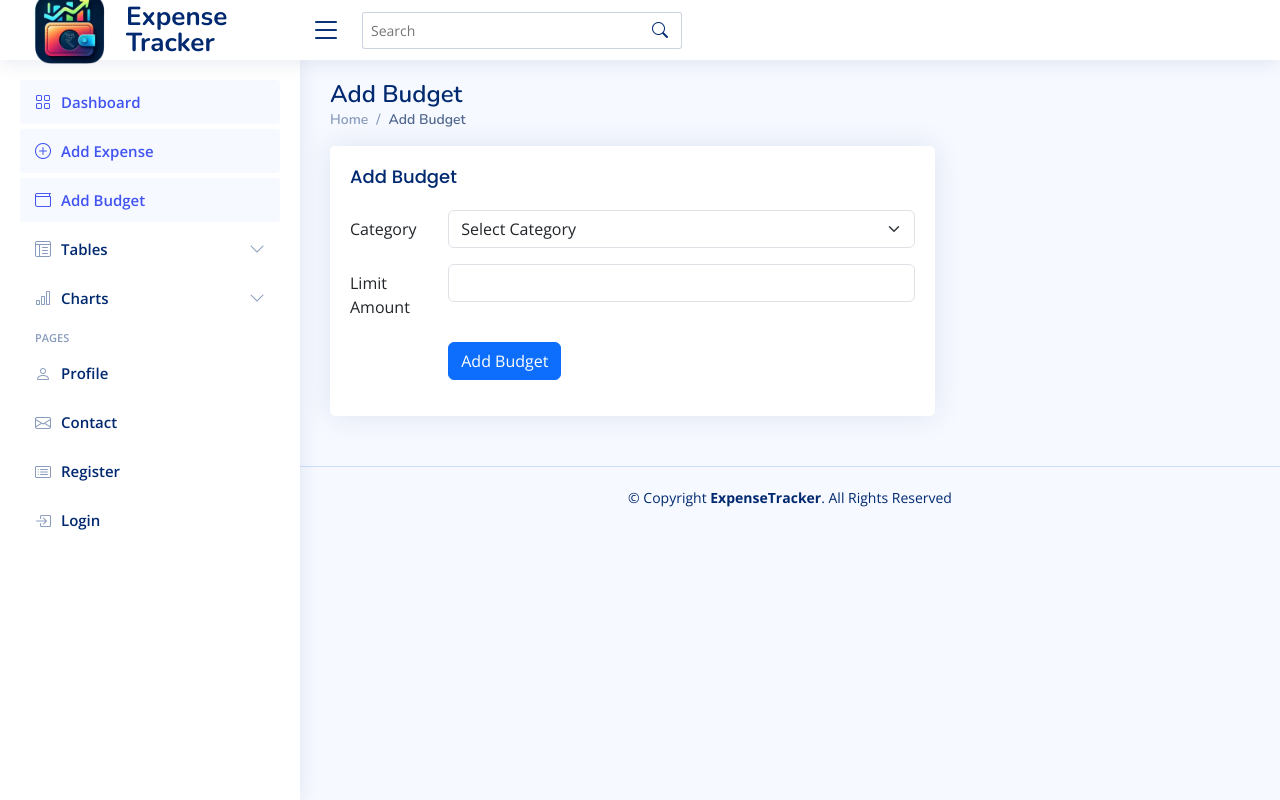
After one commit to Alanbenny05/Expense-Track, a Django app: page /add-budget/ in a window 1280 px wide. The commit adds this page. Run offline with Django 5.2, Linux system fonts and the light colour scheme; the visitor is signed in with stand-in values (Sample User, id 1); data that the repository does not hold is empty; some libraries are stand-ins or nearby versions.

Commit message:
update budget and expense

```diff
--- /dev/null
+++ b/expensetrackapp/templates/add-budget.html
@@ -0,0 +1,231 @@
+{% load static %}
+<!DOCTYPE html>
+<html lang="en">
+
+<head>
+  <meta charset="utf-8">
+  <meta content="width=device-width, initial-scale=1.0" name="viewport">
+
+  <title>Add Budget - Expense Tracker Online</title>
+  <meta content="" name="description">
+  <meta content="" name="keywords">
+
+  <!-- Favicons -->
+  <link href="{% static 'assets/img/favicon.png'%}" rel="icon">
+  <link href="{% static 'assets/img/apple-touch-icon.png'%}" rel="apple-touch-icon">
+
+  <!-- Google Fonts -->
+  <link href="https://fonts.gstatic.com" rel="preconnect">
+  <link href="https://fonts.googleapis.com/css?family=Open+Sans:300,300i,400,400i,600,600i,700,700i|Nunito:300,300i,400,400i,600,600i,700,700i|Poppins:300,300i,400,400i,500,500i,600,600i,700,700i" rel="stylesheet">
+
+  <!-- Vendor CSS Files -->
+  <link href="{% static 'assets/vendor/bootstrap/css/bootstrap.min.css'%}" rel="stylesheet">
+  <link href="{% static 'assets/vendor/bootstrap-icons/bootstrap-icons.css'%}" rel="stylesheet">
+  <link href="{% static 'assets/vendor/boxicons/css/boxicons.min.css'%}" rel="stylesheet">
+  <link href="{% static 'assets/vendor/quill/quill.snow.css'%}" rel="stylesheet">
+  <link href="{% static 'assets/vendor/quill/quill.bubble.css'%}" rel="stylesheet">
+  <link href="{% static 'assets/vendor/remixicon/remixicon.css'%}" rel="stylesheet">
+  <link href="{% static 'assets/vendor/simple-datatables/style.css'%}" rel="stylesheet">
+
+  <!-- Template Main CSS File -->
+  <link href="{% static 'assets/css/style.css'%}" rel="stylesheet">
+</head>
+
+<body>
+
+  <!-- ======= Header ======= -->
+  <header id="header" class="header fixed-top d-flex align-items-center">
+    <div class="d-flex align-items-center justify-content-between">
+      <a href="{% url 'index' %}" class="logo d-flex align-items-center">
+        <img src="{% static 'assets/img/logo.png' %}" alt="Expense Tracker Logo">
+        <span class="d-none d-lg-block">Expense Tracker</span>
+      </a>
+      <i class="bi bi-list toggle-sidebar-btn"></i>
+    </div><!-- End Logo -->
+
+    <div class="search-bar">
+      <form class="search-form d-flex align-items-center" method="POST" action="#">
+        <input type="text" name="query" placeholder="Search" title="Enter search keyword">
+        <button type="submit" title="Search"><i class="bi bi-search"></i></button>
+      </form>
+    </div><!-- End Search Bar -->
+
+    <nav class="header-nav ms-auto">
+      <ul class="d-flex align-items-center">
+        <!-- Notification, Messages, and Profile Dropdowns -->
+        <!-- Add your notification, messages, and profile dropdown code here -->
+      </ul>
+    </nav><!-- End Icons Navigation -->
+  </header><!-- End Header -->
+
+  <!-- ======= Sidebar ======= -->
+  <aside id="sidebar" class="sidebar">
+    <ul class="sidebar-nav" id="sidebar-nav">
+      <li class="nav-item">
+        <a class="nav-link" href="{% url 'index' %}">
+          <i class="bi bi-grid"></i>
+          <span>Dashboard</span>
+        </a>
+      </li><!-- End Dashboard Nav -->
+
+      <li class="nav-item">
+        <a class="nav-link" href="{% url 'add-expense' %}">
+          <i class="bi bi-plus-circle"></i>
+          <span>Add Expense</span>
+        </a>
+      </li><!-- End Add Expense Nav -->
+
+      <li class="nav-item">
+        <a class="nav-link" href="{% url 'add-budget' %}">
+          <i class="bi bi-wallet"></i>
+          <span>Add Budget</span>
+        </a>
+      </li><!-- End Add Budget Nav -->
+
+      <li class="nav-item">
+        <a class="nav-link collapsed" data-bs-target="#tables-nav" data-bs-toggle="collapse" href="#">
+          <i class="bi bi-layout-text-window-reverse"></i><span>Tables</span><i class="bi bi-chevron-down ms-auto"></i>
+        </a>
+        <ul id="tables-nav" class="nav-content collapse">
+          <li>
+            <a href="tables-general.html">
+              <i class="bi bi-circle"></i><span>General Tables</span>
+            </a>
+          </li>
+          <li>
+            <a href="tables-data.html">
+              <i class="bi bi-circle"></i><span>Data Tables</span>
+            </a>
+          </li>
+        </ul>
+      </li><!-- End Tables Nav -->
+
+      <li class="nav-item">
+        <a class="nav-link collapsed" data-bs-target="#charts-nav" data-bs-toggle="collapse" href="#">
+          <i class="bi bi-bar-chart"></i><span>Charts</span><i class="bi bi-chevron-down ms-auto"></i>
+        </a>
+        <ul id="charts-nav" class="nav-content collapse">
+          <li>
+            <a href="charts-chartjs.html">
+              <i class="bi bi-circle"></i><span>Chart.js</span>
+            </a>
+          </li>
+          <li>
+            <a href="charts-apexcharts.html">
+              <i class="bi bi-circle"></i><span>ApexCharts</span>
+            </a>
+          </li>
+        </ul>
+      </li><!-- End Charts Nav -->
+
+      <li class="nav-heading">Pages</li>
+
+      <li class="nav-item">
+        <a class="nav-link collapsed" href="users-profile.html">
+          <i class="bi bi-person"></i>
+          <span>Profile</span>
+        </a>
+      </li><!-- End Profile Page Nav -->
+
+      <li class="nav-item">
+        <a class="nav-link collapsed" href="pages-contact.html">
+          <i class="bi bi-envelope"></i>
+          <span>Contact</span>
+        </a>
+      </li><!-- End Contact Page Nav -->
+
+      <li class="nav-item">
+        <a class="nav-link collapsed" href="{% url 'register' %}">
+          <i class="bi bi-card-list"></i>
+          <span>Register</span>
+        </a>
+      </li><!-- End Register Page Nav -->
+
+      <li class="nav-item">
+        <a class="nav-link collapsed" href="{% url 'loginuser' %}">
+          <i class="bi bi-box-arrow-in-right"></i>
+          <span>Login</span>
+        </a>
+      </li><!-- End Login Page Nav -->
+    </ul>
+  </aside><!-- End Sidebar-->
+
+  <main id="main" class="main">
+    <div class="pagetitle">
+      <h1>Add Budget</h1>
+      <nav>
+        <ol class="breadcrumb">
+          <li class="breadcrumb-item"><a href="{% url 'index' %}">Home</a></li>
+          <li class="breadcrumb-item active">Add Budget</li>
+        </ol>
+      </nav>
+    </div><!-- End Page Title -->
+
+    <section class="section">
+      <div class="row">
+        <div class="col-lg-8">
+          <div class="card">
+            <div class="card-body">
+              <h5 class="card-title">Add Budget</h5>
+
+              <!-- Budget Form -->
+              <form method="post" action="{% url 'add-budget' %}">
+                {% csrf_token %}
+                <div class="row mb-3">
+                  <label for="category" class="col-sm-2 col-form-label">Category</label>
+                  <div class="col-sm-10">
+                    <select class="form-select" id="category" name="category" required>
+                      <option value="">Select Category</option>
+                      {% for category in categories %}
+                        <option value="{{ category.id }}">{{ category.name }}</option>
+                      {% endfor %}
+                    </select>
+                  </div>
+                </div>
+
+                <div class="row mb-3">
+                  <label for="limit_amount" class="col-sm-2 col-form-label">Limit Amount</label>
+                  <div class="col-sm-10">
+                    <input type="number" class="form-control" id="limit_amount" name="limit_amount" required>
+                  </div>
+                </div>
+
+                <div class="row mb-3">
+                  <div class="col-sm-10 offset-sm-2">
+                    <button type="submit" class="btn btn-primary">Add Budget</button>
+                  </div>
+                </div>
+              </form><!-- End Budget Form -->
+
+            </div>
+          </div>
+        </div>
+      </div>
+    </section>
+
+  </main><!-- End #main -->
+
+  <!-- ======= Footer ======= -->
+  <footer id="footer" class="footer">
+    <div class="copyright">
+      &copy; Copyright <strong><span>ExpenseTracker</span></strong>. All Rights Reserved
+    </div>
+  </footer><!-- End Footer -->
+
+  <a href="#" class="back-to-top d-flex align-items-center justify-content-center"><i class="bi bi-arrow-up-short"></i></a>
+
+  <!-- Vendor JS Files -->
+  <script src="{% static 'assets/vendor/apexcharts/apexcharts.min.js'%}"></script>
+  <script src="{% static 'assets/vendor/bootstrap/js/bootstrap.bundle.min.js'%}"></script>
+  <script src="{% static 'assets/vendor/chart.js/chart.umd.js'%}"></script>
+  <script src="{% static 'assets/vendor/quill/quill.js'%}"></script>
+  <script src="{% static 'assets/vendor/simple-datatables/simple-datatables.js'%}"></script>
+  <script src="{% static 'assets/vendor/tinymce/tinymce.min.js'%}"></script>
+  <script src="{% static 'assets/vendor/php-email-form/validate.js'%}"></script>
+
+  <!-- Template Main JS File -->
+  <script src="{% static 'assets/js/main.js'%}"></script>
+
+</body>
+
+</html>
--- a/expensetrackapp/urls.py
+++ b/expensetrackapp/urls.py
@@ -6,4 +6,9 @@ urlpatterns = [
     path('register/', views.signup, name='register'),
     path('index/', views.index, name='index'),
     path('add-expense/', views.add_expense, name='add-expense'),
+    path('add-budget/', views.add_budget, name='add-budget'),
+    path('update-expense/<int:expense_id>/', views.update_expense, name='update-expense'),  # Update Expense
+    path('delete-expense/<int:expense_id>/', views.delete_expense, name='delete-expense'),  # Delete Expense
+    path('update-budget/<int:budget_id>/', views.update_budget, name='update-budget'),  # Update Budget
+    path('delete-budget/<int:budget_id>/', views.delete_budget, name='delete-budget'),  # Delete Budget
 ]
--- a/expensetrackapp/views.py
+++ b/expensetrackapp/views.py
@@ -1,8 +1,8 @@
-from django.shortcuts import render, redirect
+from django.shortcuts import render, redirect, get_object_or_404
 from django.contrib.auth.forms import UserCreationForm
 from django.contrib import messages
 from django.contrib.auth.models import User
-from .models import UserProfile, Expense, Category  # Import Expense and Category models
+from .models import UserProfile, Expense, Category, Budget  # Import Budget model
 from django.contrib.auth import authenticate, login as auth_login, logout as auth_logout, get_user_model
 from django.contrib.auth.decorators import login_required
 from django.utils import timezone
@@ -121,11 +121,10 @@ def add_expense(request):
         date = request.POST.get('date')
         payment_method = request.POST.get('payment_method')
         description = request.POST.get('description')
-        print("expense namr:", expense_name)
+        print("expense name:", expense_name)
         print("amount:", amount)
         print("category_id:", category_id)
         print("date:", date)
-
 
         # Validate required fields
         if not expense_name or not amount or not category_id or not date:
@@ -138,7 +137,6 @@ def add_expense(request):
         except Category.DoesNotExist:
             messages.error(request, "Invalid category selected.")
             print("inside invalid category")
-
             return redirect('add-expense')
 
         # Save the expense to the database
@@ -161,5 +159,103 @@ def add_expense(request):
             return redirect('add-expense')
 
     # If GET request, render the add-expense form
-    categories = Category.objects.all  # Fetch categories for the logged-in user
+    categories = Category.objects.all()  # Fetch categories for the logged-in user
     return render(request, 'add-expense.html', {'categories': categories})
+
+@login_required
+def add_budget(request):
+    """
+    Handle adding a new budget.
+    """
+    if request.method == 'POST':
+        # Handle form submission for adding a budget
+        category_id = request.POST.get('category')  # Get category ID from the form
+        limit_amount = request.POST.get('limit_amount')
+
+        # Validate required fields
+        if not category_id or not limit_amount:
+            messages.error(request, "Please fill in all required fields.")
+            return redirect('add-budget')
+
+        try:
+            category = Category.objects.get(id=category_id)  # Get the category object
+        except Category.DoesNotExist:
+            messages.error(request, "Invalid category selected.")
+            return redirect('add-budget')
+
+        # Save the budget to the database
+        try:
+            budget = Budget(
+                user=request.user,
+                category=category,
+                limit_amount=limit_amount,
+            )
+            budget.save()
+            messages.success(request, "Budget added successfully!")
+            return redirect('index')  # Redirect to the index page after adding the budget
+        except Exception as e:
+            messages.error(request, f"An error occurred: {str(e)}")
+            return redirect('add-budget')
+
+    # If GET request, render the add-budget form
+    categories = Category.objects.all()  # Fetch categories for the logged-in user
+    return render(request, 'add-budget.html', {'categories': categories})
+
+@login_required
+def update_expense(request, expense_id):
+    """
+    Handle updating an existing expense.
+    """
+    expense = get_object_or_404(Expense, id=expense_id, user=request.user)  # Ensure the expense belongs to the user
+    if request.method == 'POST':
+        # Update the expense with the new data
+        expense.expense_name = request.POST.get('expense_name')
+        expense.amount = request.POST.get('amount')
+        expense.category_id = request.POST.get('category')
+        expense.date = request.POST.get('date')
+        expense.description = request.POST.get('description')
+        expense.save()
+        messages.success(request, "Expense updated successfully!")
+        return redirect('index')
+    else:
+        # Render the update form with the current expense data
+        categories = Category.objects.all()
+        return render(request, 'update-expense.html', {'expense': expense, 'categories': categories})
+
+@login_required
+def delete_expense(request, expense_id):
+    """
+    Handle deleting an existing expense.
+    """
+    expense = get_object_or_404(Expense, id=expense_id, user=request.user)  # Ensure the expense belongs to the user
+    expense.delete()
+    messages.success(request, "Expense deleted successfully!")
+    return redirect('index')
+
+@login_required
+def update_budget(request, budget_id):
+    """
+    Handle updating an existing budget.
+    """
+    budget = get_object_or_404(Budget, id=budget_id, user=request.user)  # Ensure the budget belongs to the user
+    if request.method == 'POST':
+        # Update the budget with the new data
+        budget.category_id = request.POST.get('category')
+        budget.limit_amount = request.POST.get('limit_amount')
+        budget.save()
+        messages.success(request, "Budget updated successfully!")
+        return redirect('index')
+    else:
+        # Render the update form with the current budget data
+        categories = Category.objects.all()
+        return render(request, 'update-budget.html', {'budget': budget, 'categories': categories})
+
+@login_required
+def delete_budget(request, budget_id):
+    """
+    Handle deleting an existing budget.
+    """
+    budget = get_object_or_404(Budget, id=budget_id, user=request.user)  # Ensure the budget belongs to the user
+    budget.delete()
+    messages.success(request, "Budget deleted successfully!")
+    return redirect('index')
```
Also changed, not shown: expensetrackapp/static/assets/css/style.css (+101 -0 lines), expensetrackapp/templates/index.html (+55 -0 lines), expensetrackapp/templates/update-budget.html (added, +43 -0 lines), expensetrackapp/templates/update-expense.html (added, +43 -0 lines).
